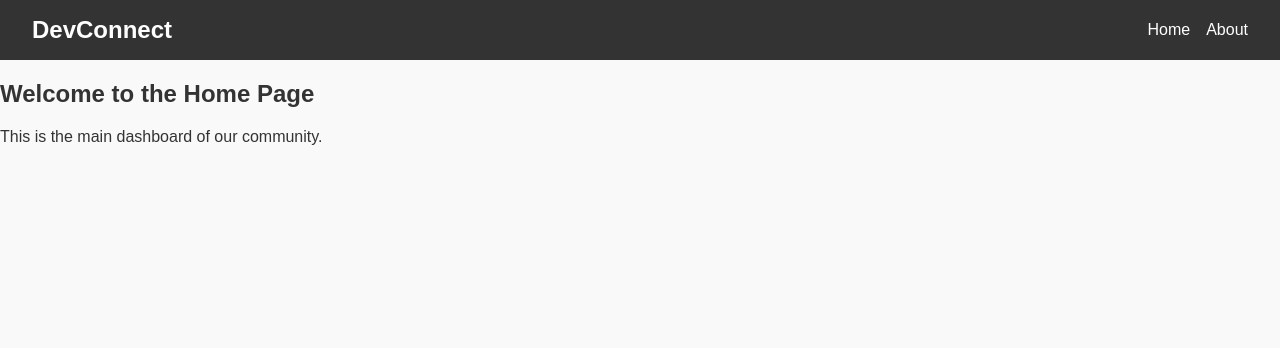
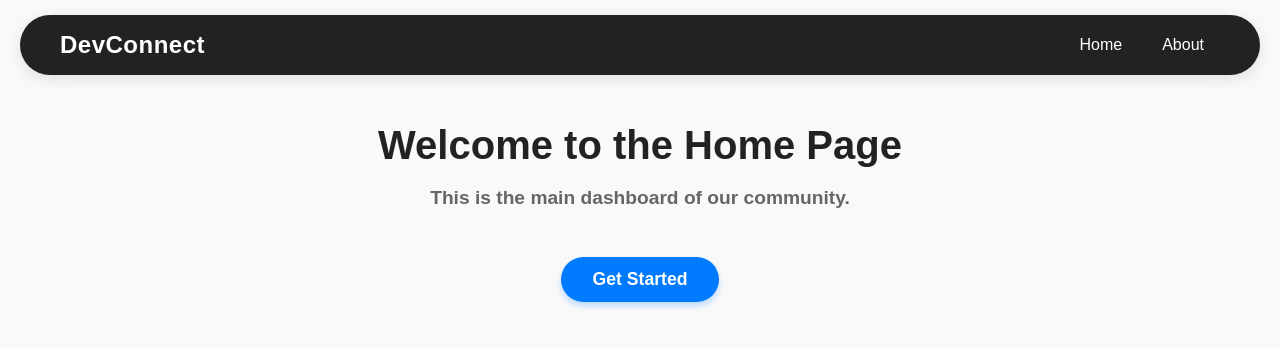
Before and after one commit to kritagya025/React_Project, a React (Vite) app in the folder my-react-app/: page / in a window 1280 px wide. Shown: the top 348 px of the page. Built offline with nearby package versions, Linux system fonts and the light colour scheme.

Commit message:
feat: Add Home component and initial application styling.

```diff
--- a/my-react-app/src/App.css
+++ b/my-react-app/src/App.css
@@ -13,27 +13,37 @@ body {
 }
 
 .header {
-  background-color: #333;
+  background-color: #222;
   color: #fff;
-  padding: 1rem 2rem;
+  padding: 1rem 2.5rem;
   display: flex;
   justify-content: space-between;
   align-items: center;
+  border-radius: 40px;
+  margin: 15px 20px;
+  box-shadow: 0 4px 15px rgba(0, 0, 0, 0.1);
 }
 
 .header h1 {
   margin: 0;
   font-size: 1.5rem;
+  font-weight: 700;
+  letter-spacing: 0.5px;
 }
 
 .header nav a {
   color: #fff;
   text-decoration: none;
-  margin-left: 1rem;
+  margin-left: 0.5rem;
+  padding: 8px 16px;
+  border-radius: 20px;
+  font-weight: 500;
+  transition: all 0.3s ease;
 }
 
 .header nav a:hover {
-  text-decoration: underline;
+  background-color: rgba(255, 255, 255, 0.15);
+  text-decoration: none;
 }
 
 .main-content {
@@ -51,20 +61,6 @@ body {
   font-size: 1.2rem;
   margin-bottom: 2rem;
   color: #666;
-}
-
-.primary-button {
-  background-color: #007bff;
-  color: #fff;
-  border: none;
-  padding: 0.75rem 1.5rem;
-  font-size: 1rem;
-  cursor: pointer;
-  border-radius: 4px;
-}
-
-.primary-button:hover {
-  background-color: #0056b3;
 }
 
 .footer {
@@ -161,3 +157,46 @@ body {
     padding: 2rem 1rem;
   }
 }
+
+.home{
+  font-size: 3rem;
+  font-weight: bold;
+  text-align: center;
+  margin-bottom: 2rem;
+  color: #222;
+}
+
+.home h2{
+  font-size: 2.5rem;
+  margin-bottom: 1rem;
+}
+
+.home p{
+  font-size: 1.2rem;
+  margin-bottom: 2rem;
+  color: #666;
+}
+
+.primary-button {
+  background-color: #007bff;
+  color: #fff;
+  border: none;
+  padding: 12px 32px;
+  font-size: 1.1rem;
+  font-weight: 600;
+  cursor: pointer;
+  border-radius: 30px;
+  box-shadow: 0 4px 6px rgba(0, 123, 255, 0.25);
+  transition: all 0.3s ease;
+}
+
+.primary-button:hover {
+  background-color: #0056b3;
+  transform: translateY(-2px);
+  box-shadow: 0 6px 12px rgba(0, 123, 255, 0.35);
+}
+
+.primary-button:active {
+  background-color: #004494;
+  transform: translateY(0);
+}
--- a/my-react-app/src/components/Home.jsx
+++ b/my-react-app/src/components/Home.jsx
@@ -1,8 +1,9 @@
 function Home() {
   return (
-    <div>
+    <div className="home">
       <h2>Welcome to the Home Page</h2>
       <p>This is the main dashboard of our community.</p>
+      <button className="primary-button">Get Started</button>
     </div>
   );
 }
```
